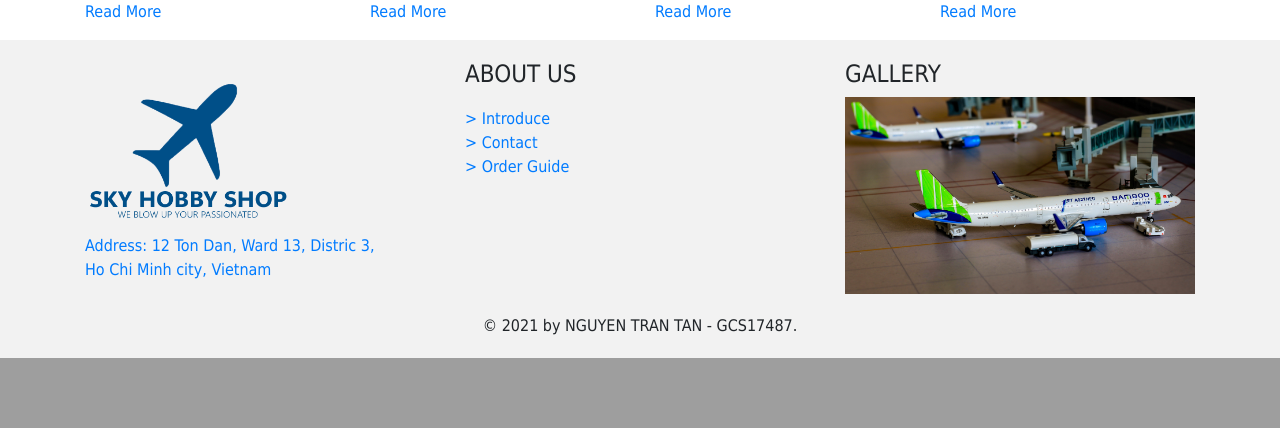
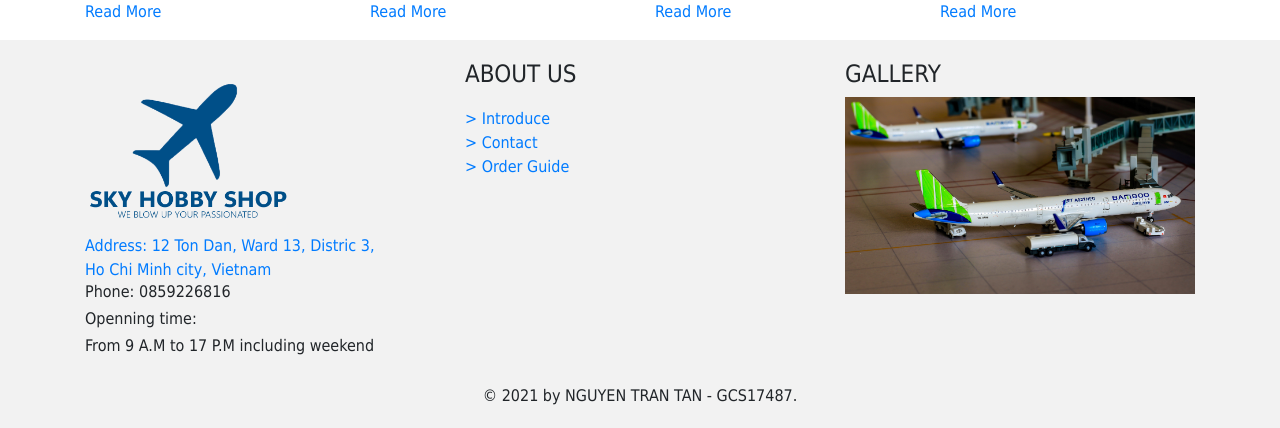
Before and after one commit to ngtrantan99/Ecommerce-Website-tanntgcs17487, a PHP site: page / in a window 1280 px wide. Shown: the part 2149-2577 px from the top of the page. Before the commit the page ends 2507 px from the top, so only its background shows below. Run offline with PHP 8.4, Linux system fonts and the light colour scheme; data comes from the database, SQL or seed files in the repository; some libraries are stand-ins or nearby versions.

Commit message:
ecommerce website by Nguyen Tran Tan

```diff
--- a/admin/authen/login.php
+++ b/admin/authen/login.php
@@ -17,7 +17,7 @@
 <head>
 	<title>Đăng Nhập</title>
 	<meta charset="utf-8">
-	<link rel="icon" type="image/png" href="https://gokisoft.com/uploads/2021/03/s-568-ico-web.jpg" />
+	<link rel="icon" type="image/png" href="https://image.pngaaa.com/394/4851394-middle.png" />
 
 	<!-- Latest compiled and minified CSS -->
 	<link rel="stylesheet" href="https://maxcdn.bootstrapcdn.com/bootstrap/4.4.1/css/bootstrap.min.css">
--- a/layouts/footer.php
+++ b/layouts/footer.php
@@ -8,6 +8,9 @@
 
 					<h7><a target="_blank" href="https://www.google.com/maps/place/12+%C4%90%C6%B0%E1%BB%9Dng+T%C3%B4n+%C4%90%E1%BA%A3n,+Ph%C6%B0%E1%BB%9Dng+13,+Qu%E1%BA%ADn+4,+Th%C3%A0nh+ph%E1%BB%91+H%E1%BB%93+Ch%C3%AD+Minh+700000,+Vietnam/@10.7623818,106.7054158,17z/data=!3m1!4b1!4m5!3m4!1s0x31752f69244be589:0x8f7a7a4425da14fa!8m2!3d10.7623765!4d106.7076045" > Address: 12 Ton Dan, Ward 13, Distric 3, <br>
 						 Ho Chi Minh city, Vietnam</a></h7>
+					<h6>Phone: 0859226816</h6>
+					<h6>Openning time:</h6>
+					<h6>From 9 A.M to 17 P.M including weekend </h6>
 
 
 			</div>
```
Also changed, not shown: composer.json (deleted), 1 other file.
